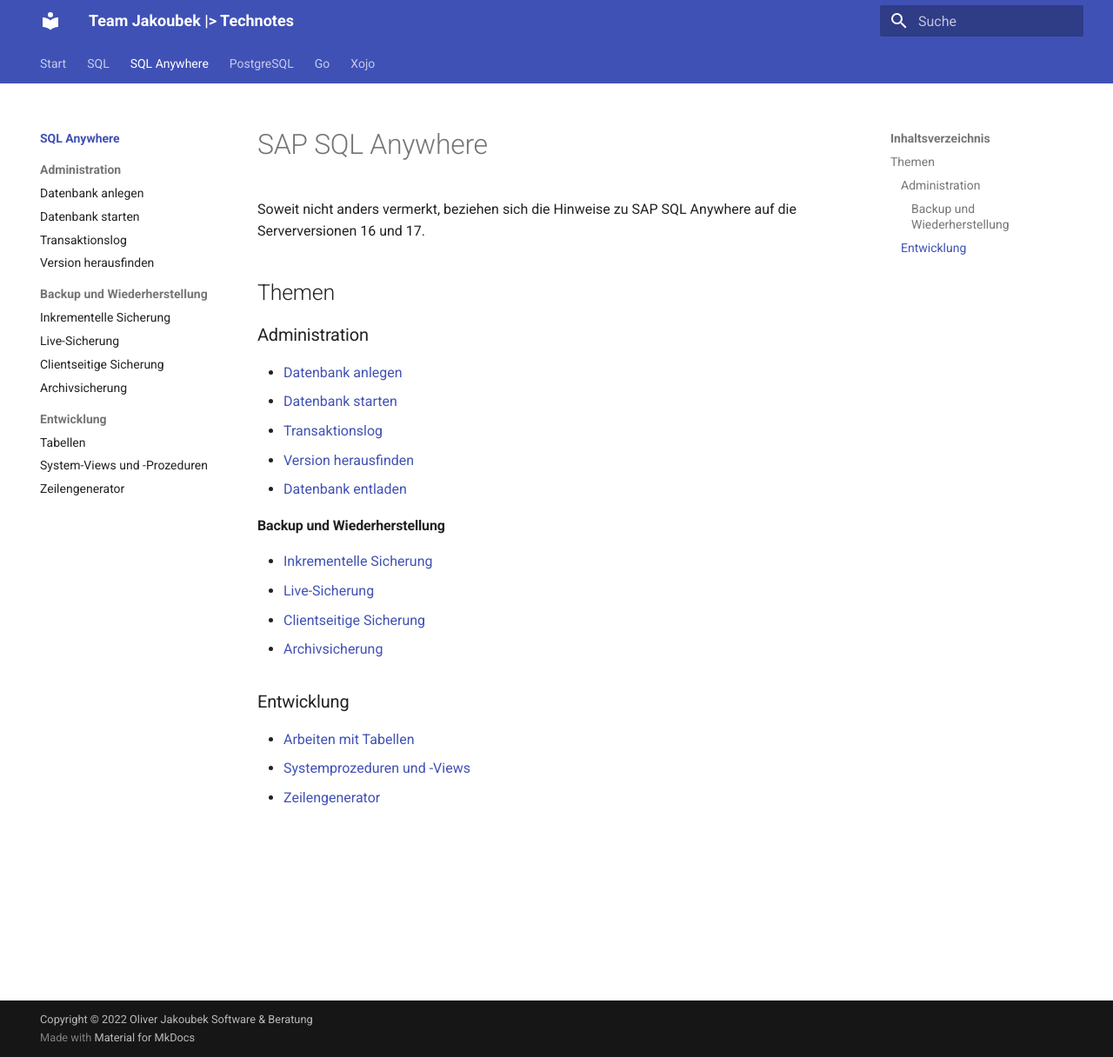
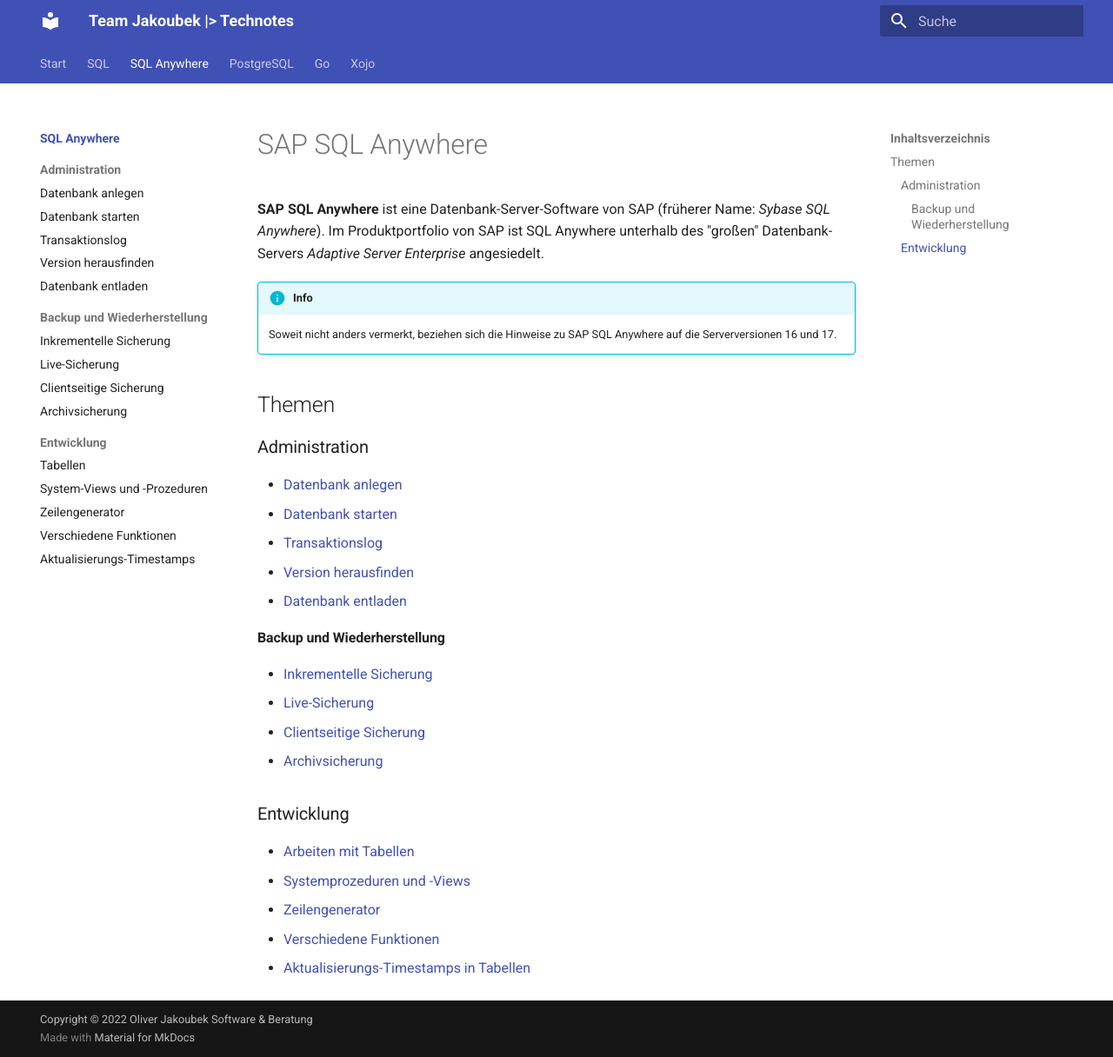
Before and after one commit to jakoubek/technotes, an MkDocs documentation site: the page built from docs/sql-anywhere/index.md, in a window 1280 px wide and 1216 px high. Shown: the whole window at 87% size. Built offline with MkDocs 1.6.1 and Material for MkDocs 9.7.7, drawn with Linux system fonts in a browser that asks for light colours.

Commit message:
SQL Anywhere: Printf, one row only, timestamps

```diff
--- a/docs/sql-anywhere/index.md
+++ b/docs/sql-anywhere/index.md
@@ -1,6 +1,10 @@
 # SAP SQL Anywhere
 
-Soweit nicht anders vermerkt, beziehen sich die Hinweise zu SAP SQL Anywhere auf die Serverversionen 16 und 17.
+**SAP SQL Anywhere** ist eine Datenbank-Server-Software von SAP (früherer Name: *Sybase SQL Anywhere*). Im Produktportfolio von SAP ist SQL Anywhere unterhalb des "großen" Datenbank-Servers *Adaptive Server Enterprise* angesiedelt.
+
+!!! info
+
+    Soweit nicht anders vermerkt, beziehen sich die Hinweise zu SAP SQL Anywhere auf die Serverversionen 16 und 17.
 
 ## Themen
 
@@ -25,3 +29,5 @@
 - [Arbeiten mit Tabellen](table)
 - [Systemprozeduren und -Views](system)
 - [Zeilengenerator](zeilengenerator)
+- [Verschiedene Funktionen](verschiedene-funktionen)
+- [Aktualisierungs-Timestamps in Tabellen](timestamps)
--- a/mkdocs.yml
+++ b/mkdocs.yml
@@ -12,6 +12,7 @@
       - 'Datenbank starten': sql-anywhere/datenbank-starten.md
       - 'Transaktionslog': sql-anywhere/transaktionslog.md
       - 'Version herausfinden': sql-anywhere/version-herausfinden.md
+      - 'Datenbank entladen': sql-anywhere/datenbank-entladen.md
     - 'Backup und Wiederherstellung':
       - 'Inkrementelle Sicherung': sql-anywhere/inkrementelle-sicherung.md
       - 'Live-Sicherung': sql-anywhere/live-sicherung.md
@@ -21,6 +22,8 @@
       - Tabellen: sql-anywhere/table.md
       - 'System-Views und -Prozeduren': sql-anywhere/system.md
       - Zeilengenerator: sql-anywhere/zeilengenerator.md
+      - 'Verschiedene Funktionen': sql-anywhere/verschiedene-funktionen.md
+      - Aktualisierungs-Timestamps: sql-anywhere/timestamps.md
   - PostgreSQL:
     - 'postgresql/index.md'
   - Go:
@@ -68,3 +71,4 @@
 markdown_extensions:
   - pymdownx.highlight
   - pymdownx.superfences
+  - admonition
```
Also changed, not shown: docs/sql-anywhere/table.md (+4 -0 lines), docs/sql-anywhere/timestamps.md (added, +35 -0 lines), docs/sql-anywhere/verschiedene-funktionen.md (added, +55 -0 lines).
